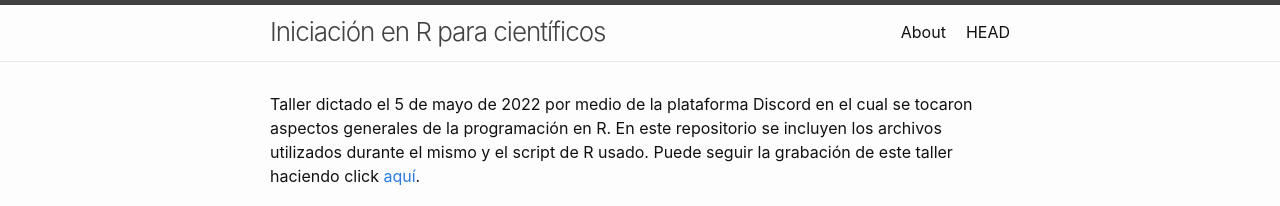
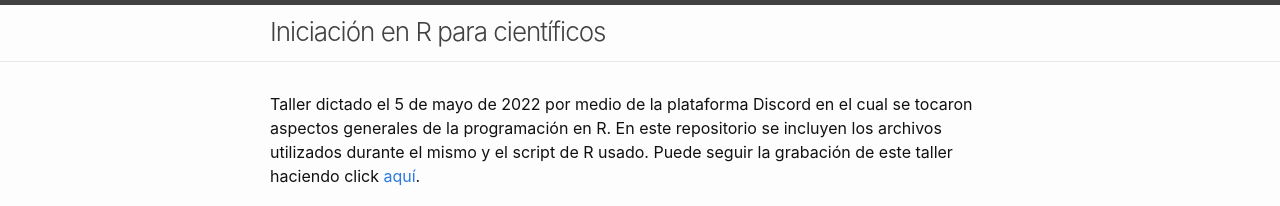
Before and after one commit to itsmiguelrojas/IntroRScientist, a Jekyll site: the page built from index.md, in a window 1280 px wide. Shown: the top 206 px of the page. Built offline with Jekyll 4.4.1, drawn with Linux system fonts in a browser that asks for light colours.

Commit message:
Update header.html

```diff
--- a/_includes/header.html
+++ b/_includes/header.html
@@ -5,27 +5,6 @@
     {%- assign page_paths = site.header_pages | default: default_paths -%}
     {%- assign titles_size = site.pages | map: 'title' | join: '' | size -%}
     <a class="site-title" rel="author" href="{{ "/" | relative_url }}">{{ site.title | escape }}</a>
+  </div>
 
-    {%- if titles_size > 0 -%}
-      <nav class="site-nav">
-        <input type="checkbox" id="nav-trigger" class="nav-trigger" />
-        <label for="nav-trigger">
-          <span class="menu-icon">
-            <svg viewBox="0 0 18 15" width="18px" height="15px">
-              <path d="M18,1.484c0,0.82-0.665,1.484-1.484,1.484H1.484C0.665,2.969,0,2.304,0,1.484l0,0C0,0.665,0.665,0,1.484,0 h15.032C17.335,0,18,0.665,18,1.484L18,1.484z M18,7.516C18,8.335,17.335,9,16.516,9H1.484C0.665,9,0,8.335,0,7.516l0,0 c0-0.82,0.665-1.484,1.484-1.484h15.032C17.335,6.031,18,6.696,18,7.516L18,7.516z M18,13.516C18,14.335,17.335,15,16.516,15H1.484 C0.665,15,0,14.335,0,13.516l0,0c0-0.82,0.665-1.483,1.484-1.483h15.032C17.335,12.031,18,12.695,18,13.516L18,13.516z"/>
-            </svg>
-          </span>
-        </label>
-
-        <div class="trigger">
-          {%- for path in page_paths -%}
-            {%- assign my_page = site.pages | where: "path", path | first -%}
-            {%- if my_page.title -%}
-            <a class="page-link" href="{{ my_page.url | relative_url }}">{{ my_page.title | escape }}</a>
-            {%- endif -%}
-          {%- endfor -%}
-        </div>
-      </nav>
-    {%- endif -%}
-  </div>
 </header>
```
